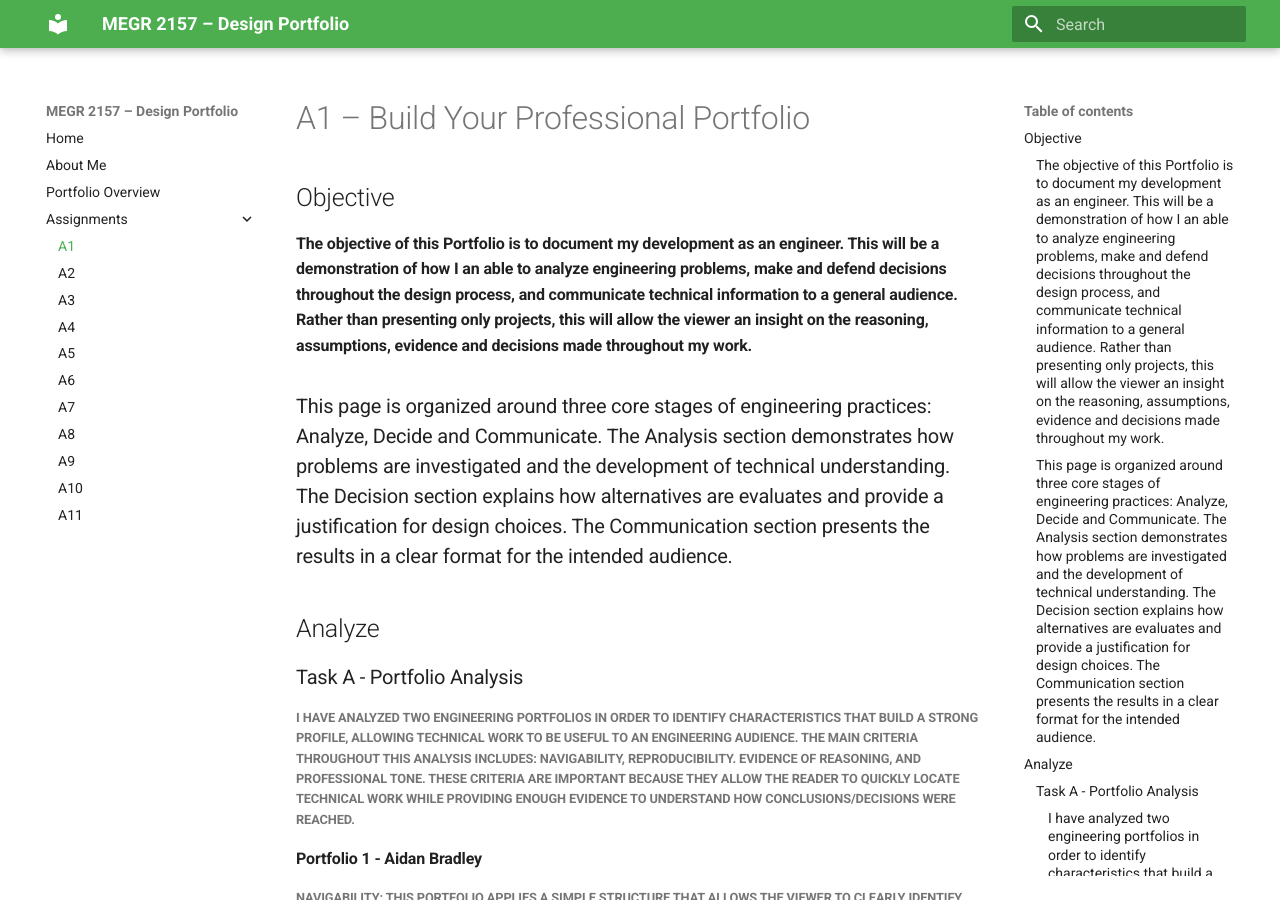
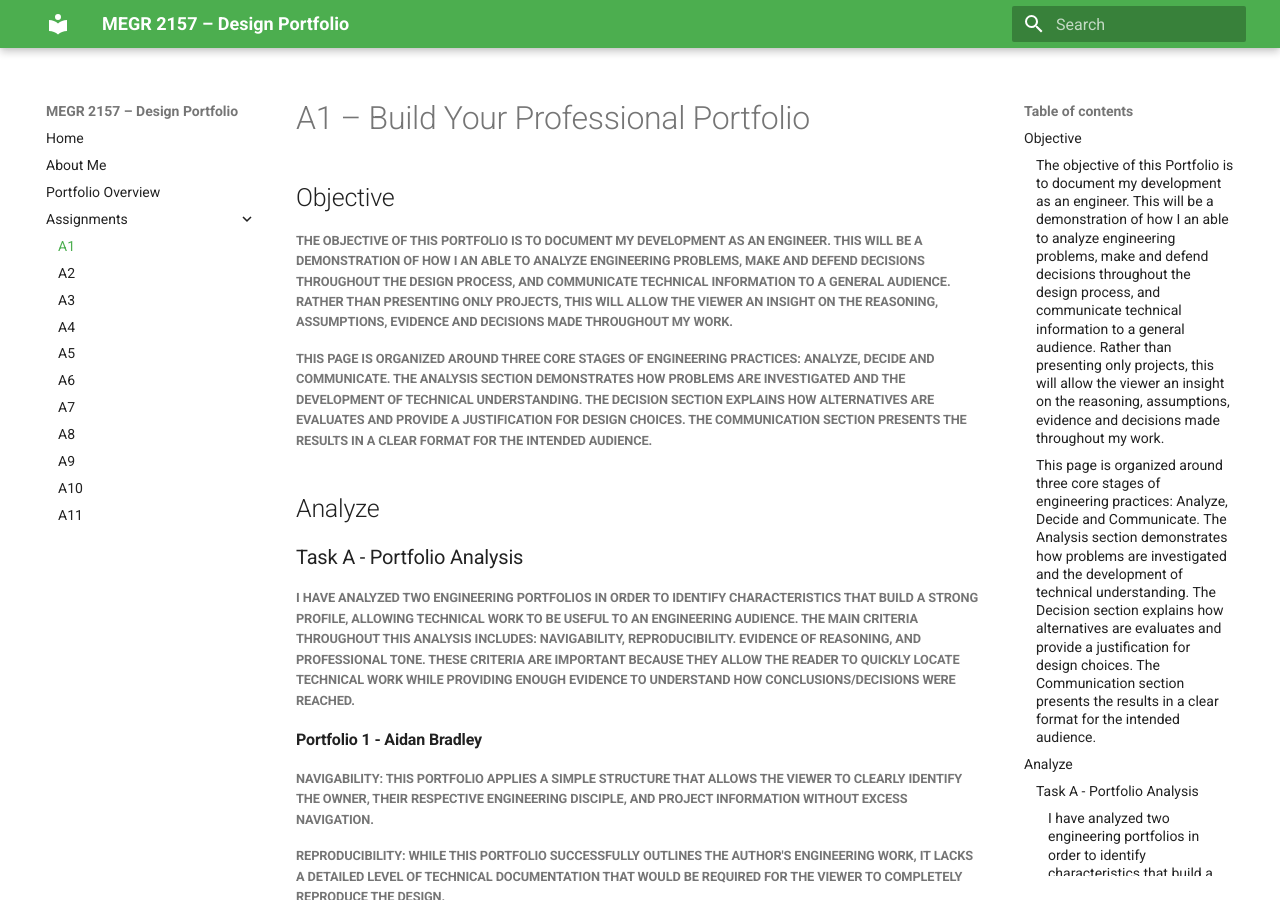
Before and after one commit to akaur-5/design-projects-portfolio, an MkDocs documentation site: the page built from docs/assignments/A01/index.md, in a window 1280 px wide and 900 px high. Built offline with MkDocs 1.6.1 and Material for MkDocs 9.7.7, drawn with Linux system fonts in a browser that asks for light colours.

```diff
--- a/docs/assignments/A01/index.md
+++ b/docs/assignments/A01/index.md
@@ -1,8 +1,8 @@
 # A1 – Build Your Professional Portfolio
 
 ## Objective
-#### The objective of this Portfolio is to document my development as an engineer. This will be a demonstration of how I an able to analyze engineering problems, make and defend decisions throughout the design process, and communicate technical information to a general audience. Rather than presenting only projects, this will allow the viewer an insight on the reasoning, assumptions, evidence and decisions made throughout my work.
-### This page is organized around three core stages of engineering practices: Analyze, Decide and Communicate. The Analysis section demonstrates how problems are investigated and the development of technical understanding. The Decision section explains how alternatives are evaluates and provide a justification for design choices. The Communication section presents the results in a clear format for the intended audience.
+##### The objective of this Portfolio is to document my development as an engineer. This will be a demonstration of how I an able to analyze engineering problems, make and defend decisions throughout the design process, and communicate technical information to a general audience. Rather than presenting only projects, this will allow the viewer an insight on the reasoning, assumptions, evidence and decisions made throughout my work.
+##### This page is organized around three core stages of engineering practices: Analyze, Decide and Communicate. The Analysis section demonstrates how problems are investigated and the development of technical understanding. The Decision section explains how alternatives are evaluates and provide a justification for design choices. The Communication section presents the results in a clear format for the intended audience.
 
 ## Analyze
 ### Task A - Portfolio Analysis
```
